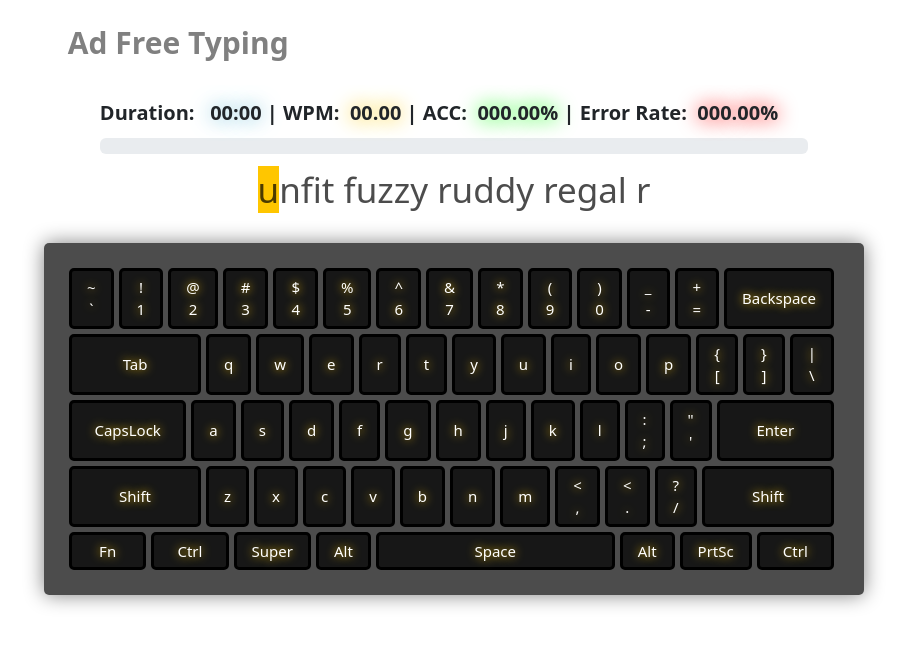
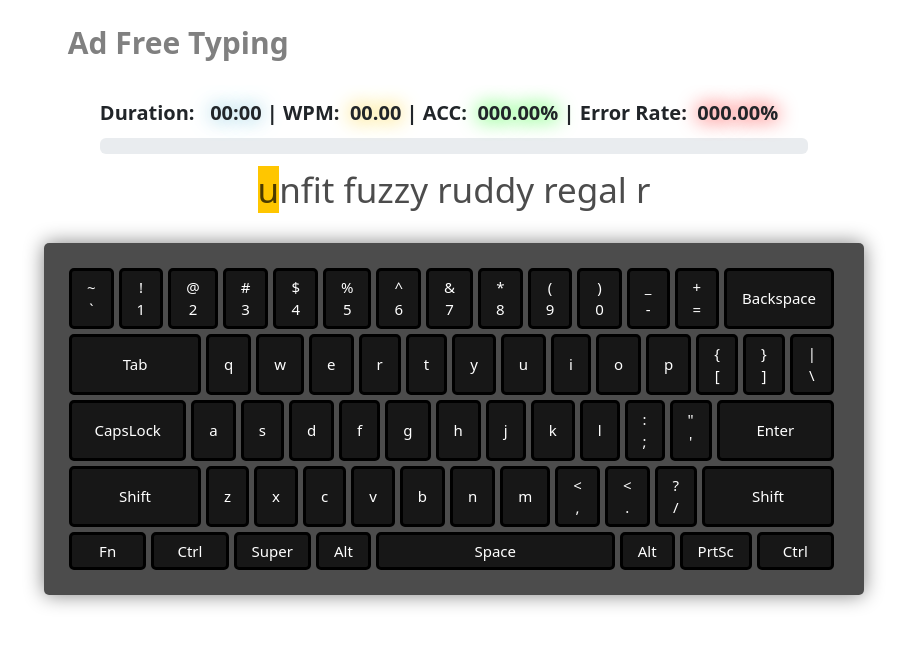
Before and after one commit to jstephensdev/ad-free-typing, a React (Create React App) app: page / in a window 1280 px wide. Shown: the top 646 px of the page, without its empty margins (186-1093 px from the left). Built offline with nearby package versions, Linux system fonts and the light colour scheme; some icons are missing.

Commit message:
adding enter, removing keyboard key glow

```diff
--- a/src/css/App.css
+++ b/src/css/App.css
@@ -123,7 +123,6 @@ the current stats are closed todo: find better way to do this  */
   border-radius: 5px;
   color: white;
   background: rgb(0, 0, 0, 0.7);
-  text-shadow: 0 0 10px #ffc600;
   margin-right: 5px;
   font-size: 15px;
 }
--- a/src/hooks/useKeyDetection.ts
+++ b/src/hooks/useKeyDetection.ts
@@ -8,6 +8,7 @@ const specialKeys: string[] = [
   'Alt',
   'Tab',
   'Backspace',
+  'Enter',
 ];
 
 export const useKeyDetection = (callback: (key: string) => void): string => {
```
